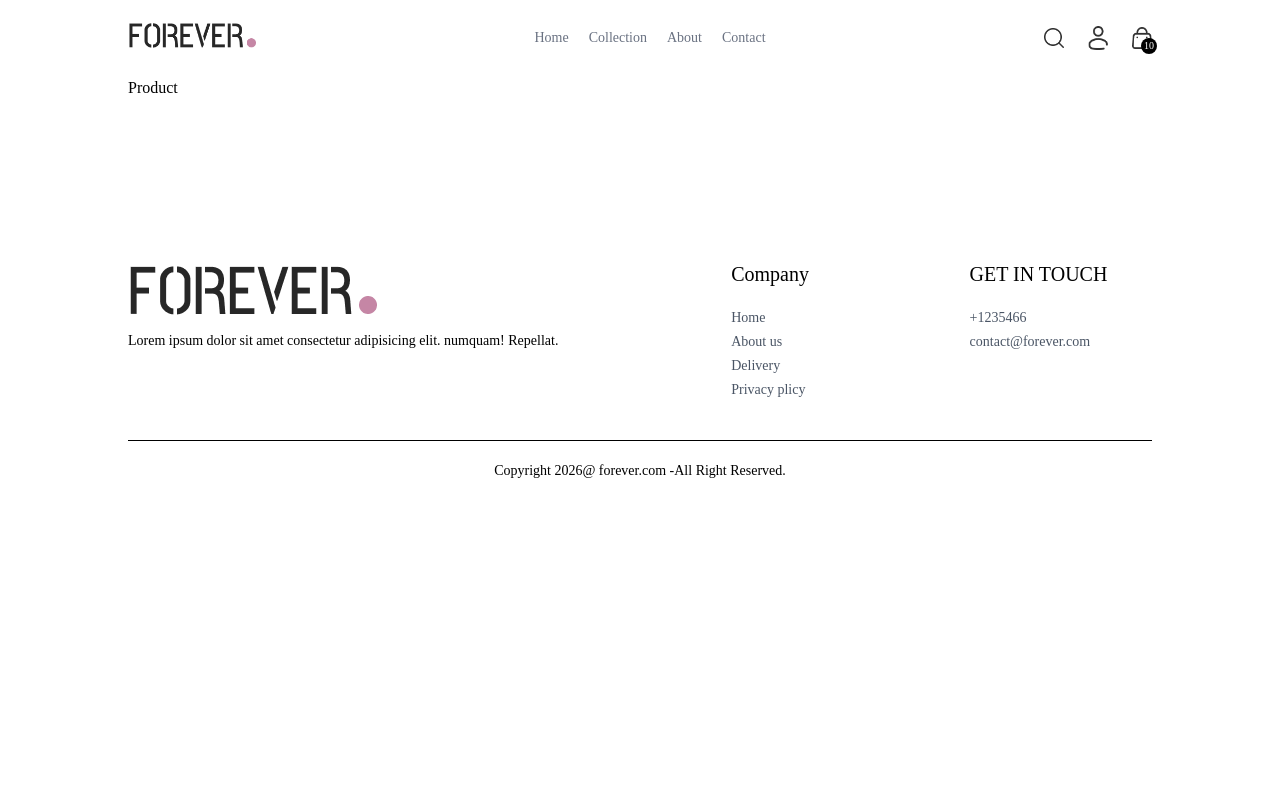
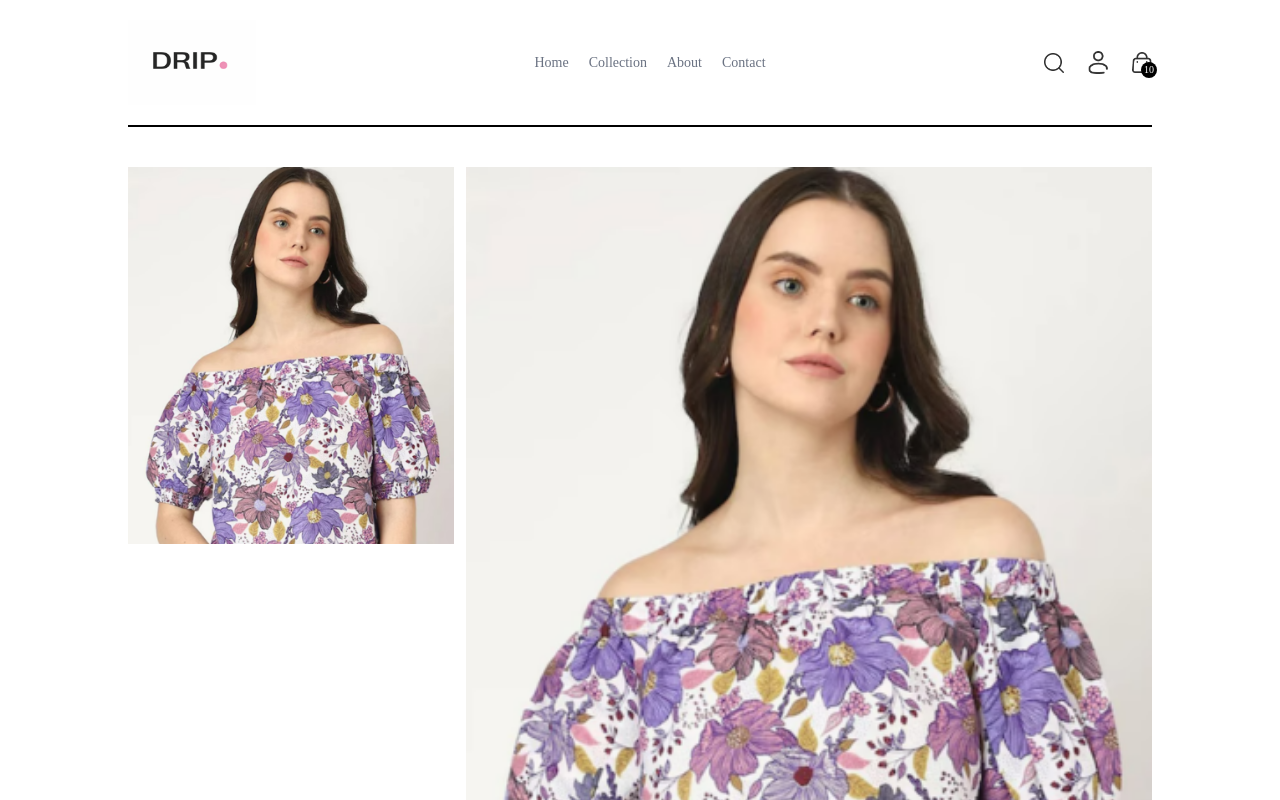
Before and after one commit to kingpin9292/Drip_Full-Stack, a React (Vite) app in the folder frontEnd/: page /product/aaaaa in a window 1280 px wide. Both pictures are taken after a click on the picture 1054 px from the left and 38 px from the top of the page. Shown: the top 800 px of the page. Built offline with nearby package versions, Linux system fonts and the light colour scheme.

Commit message:
Implement Product Page

```diff
--- a/frontEnd/src/components/Footer.jsx
+++ b/frontEnd/src/components/Footer.jsx
@@ -6,7 +6,7 @@
     <div>
       <div className="flex flex-col sm:grid grid-cols-[3fr_1fr_1fr] gap-14 my-10 mt-40 text-sm ">
         <div>
-          <img src={assets.logo} alt="" />
+          <img src={assets.logoo} alt="" className="w-50 border border-gray-100" />
           <p>Lorem ipsum dolor sit amet consectetur adipisicing elit. numquam! Repellat.</p>
         </div>
 
@@ -31,7 +31,7 @@
 
       <div>
         <hr />
-        <p className="py-5 text-sm text-center">Copyright 2026@ forever.com -All Right Reserved.</p>
+        <p className="py-5 text-sm text-center">Copyright 2026@drip.com -All Right Reserved.</p>
       </div>
     </div>
   );
--- a/frontEnd/src/components/Navbar.jsx
+++ b/frontEnd/src/components/Navbar.jsx
@@ -9,7 +9,7 @@
   return (
     <div className="flex items-center justify-between py-5 font-medium">
       <Link to="/">
-        <img src={assets.logo} alt="Logo" className="w-32" />
+        <img src={assets.logoo} alt="Logo" className="w-32 " />
       </Link>
 
       <ul className="hidden sm:flex gap-5 text-sm text-gray-500">
--- a/frontEnd/src/context/ShopContext.jsx
+++ b/frontEnd/src/context/ShopContext.jsx
@@ -6,7 +6,7 @@
   const currency = "$";
   const delivery_fee = 10;
   const [search, setSearch] = useState("");
-  const [showSearch, setShowSearch] = useState(true);
+  const [showSearch, setShowSearch] = useState(false);
 
   const value = { products, currency, delivery_fee, search, setSearch, showSearch, setShowSearch };
 
--- a/frontEnd/src/pages/Collection.jsx
+++ b/frontEnd/src/pages/Collection.jsx
@@ -5,16 +5,12 @@
 import ProductItem from "../components/ProductItem";
 
 const Collection = () => {
-  const { products } = useContext(ShopContext);
+  const { products, search, showSearch } = useContext(ShopContext);
   const [showFilter, setShowFilter] = useState(false);
   const [filterProducts, setFilterProducts] = useState([]);
   const [category, setCategory] = useState([]);
   const [subCategory, setSubCategory] = useState([]);
   const [sortType, setSortType] = useState("relavent");
-
-  useEffect(() => {
-    console.log(category, subCategory);
-  }, [category, subCategory]);
 
   const toggleCategory = (e) => {
     if (category.includes(e.target.value)) {
@@ -34,13 +30,17 @@
 
   const applyFilter = () => {
     let copyProducts = products.slice();
+
+    if (search && showSearch) {
+      copyProducts = copyProducts.filter((item) => item.name.toLowerCase().includes(search.toLowerCase()));
+    }
+
     if (category.length > 0) {
       copyProducts = copyProducts.filter((item) => category.includes(item.category));
     }
     if (subCategory.length > 0) {
       copyProducts = copyProducts.filter((item) => subCategory.includes(item.subCategory));
     }
-
     setFilterProducts(copyProducts);
   };
 
@@ -61,7 +61,7 @@
 
   useEffect(() => {
     applyFilter();
-  }, [category, subCategory]);
+  }, [category, subCategory, search, showSearch]);
 
   useEffect(() => {
     sortProduct();
--- a/frontEnd/src/pages/Product.jsx
+++ b/frontEnd/src/pages/Product.jsx
@@ -1,7 +1,55 @@
-import React from "react";
+import React, { useContext, useState, useEffect } from "react";
+import { ShopContext } from "../context/ShopContext";
+import { useParams } from "react-router-dom";
 
 const Product = () => {
-  return <div>Product</div>;
+  const { products } = useContext(ShopContext);
+  const { productId } = useParams();
+  const [productData, setProductData] = useState(false);
+  const [image, setImage] = useState("");
+
+  const fetchProductData = async () => {
+    products.map((item) => {
+      if (item._id === productId) {
+        setProductData(item);
+        setImage(item.image[0]);
+        console.log(item);
+        return null;
+      }
+    });
+  };
+
+  useEffect(() => {
+    fetchProductData();
+  }, [products, productId]);
+
+  return productData ? (
+    <div className="border-t-2 pt-10 transition-opacity ease-in duration-500 opacity-100">
+      {/*products data*/}
+      <div className="flex gap-12 sm:gap-12 flex-col sm:flex-row">
+        {/*product images*/}
+        <div className="flex-1 flex flex-col-reverse gap-3 sm:flex-row">
+          <div className="flex sm:flex-col overflow-x-auto sm:overflow-y-scroll justify-between">
+            {productData.image.map((item, index) => (
+              <img
+                onClick={() => setImage(item)}
+                src={item}
+                alt=""
+                key={index}
+                className="w-[24%] sm:w-full sm:mb-3 shrink-0 cursot-pointer hover:scale-[120%]"
+              />
+            ))}
+          </div>
+          <div className="w-full sm:w-[80%] ">
+            <img src={image} alt="" className="w-full h-auto" />
+          </div>
+        </div>
+        {/*product info*/}
+      </div>
+    </div>
+  ) : (
+    <div className="opacity-0"></div>
+  );
 };
 
 export default Product;
```
